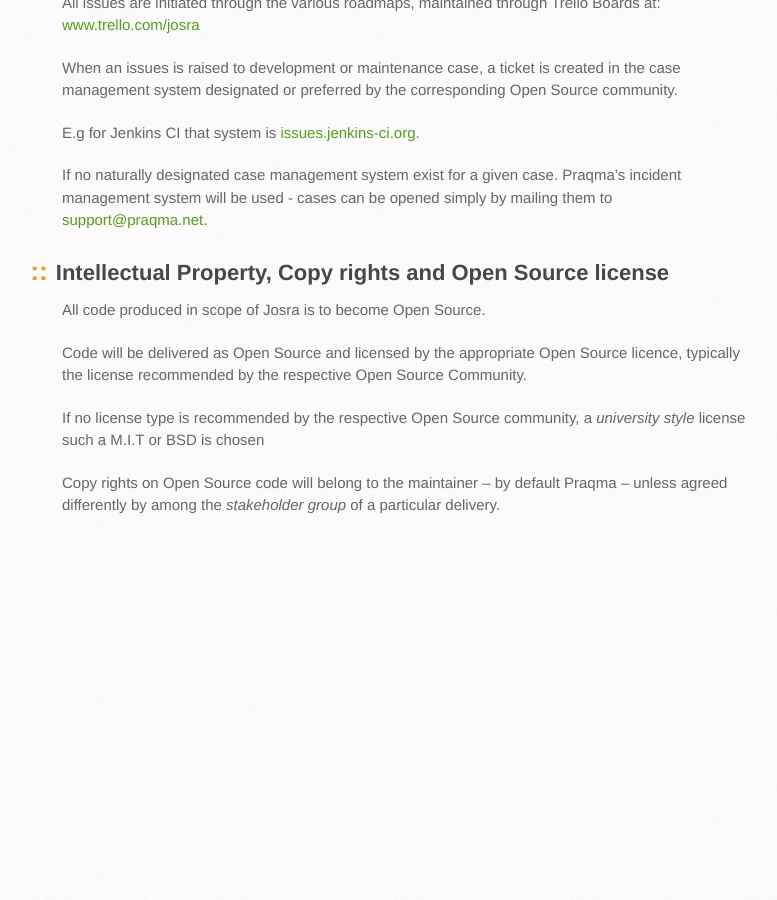
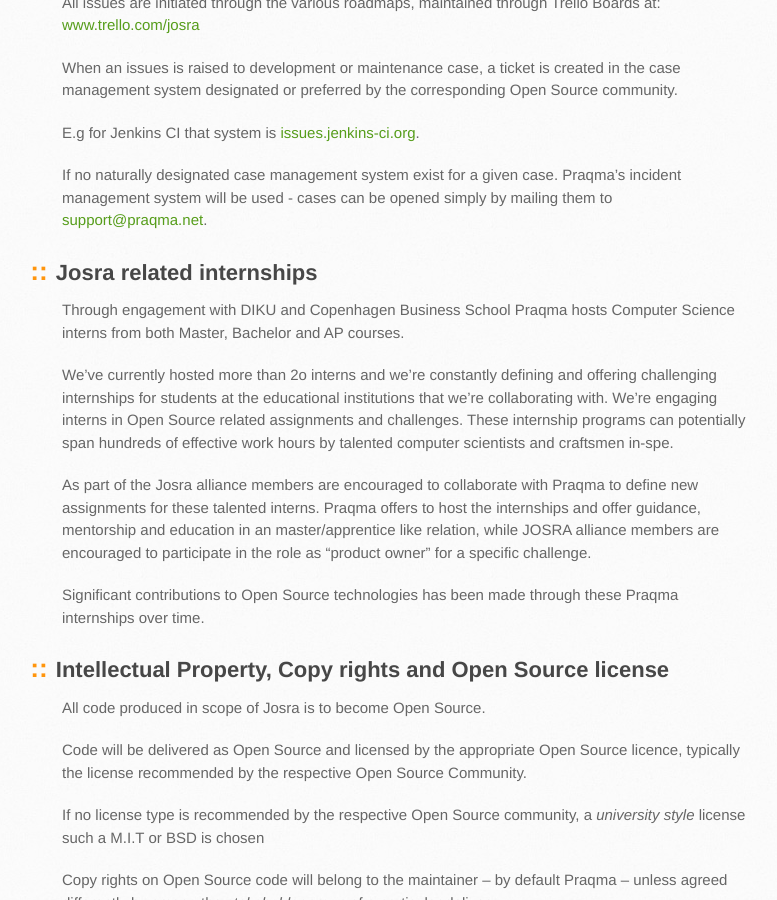
Before and after one commit to josra/josra.github.io, a Jekyll site: the page built from charter/index.md, in a window 1280 px wide and 900 px high, scrolled down 5149 px. Shown: the whole window, without its empty margins (108-885 px from the left). Built offline with Jekyll 4.4.1, drawn with Linux system fonts in a browser that asks for light colours; some web fonts are replaced; before the commit the page ends 5708 px from its top, so only the background shows below that.

Commit message:
Integrated origin/ready/charter

```diff
--- a/charter/index.md
+++ b/charter/index.md
@@ -171,6 +171,16 @@
 
 If no naturally designated case management system exist for a given case. Praqma's incident management system will be used - cases can be opened simply by mailing them to [support@praqma.net](support@praqma.net).
 
+## Josra related internships
+
+Through engagement with DIKU and Copenhagen Business School Praqma hosts Computer Science interns from both Master, Bachelor and AP courses.
+
+We’ve currently hosted more than 2o interns and we’re constantly defining and offering challenging internships for students at the educational institutions that we’re collaborating with. We’re engaging interns in Open Source related assignments and challenges. These internship programs can potentially span hundreds of effective work hours by talented computer scientists and craftsmen in-spe.
+
+As part of the Josra alliance members are encouraged to collaborate with Praqma to define new assignments for these talented interns. Praqma offers to host the internships and offer guidance, mentorship and education in an master/apprentice like relation, while JOSRA alliance members are encouraged to participate in the role as “product owner” for a specific challenge.
+
+Significant contributions to Open Source technologies has been made through these Praqma internships over time.
+
 ## Intellectual Property, Copy rights and Open Source license
 
 All code produced in scope of Josra is to become Open Source.
```
